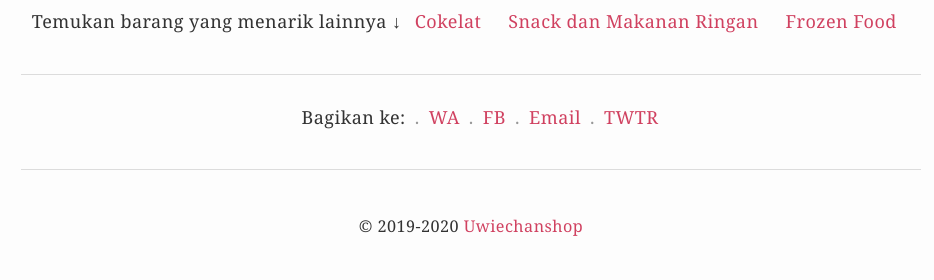
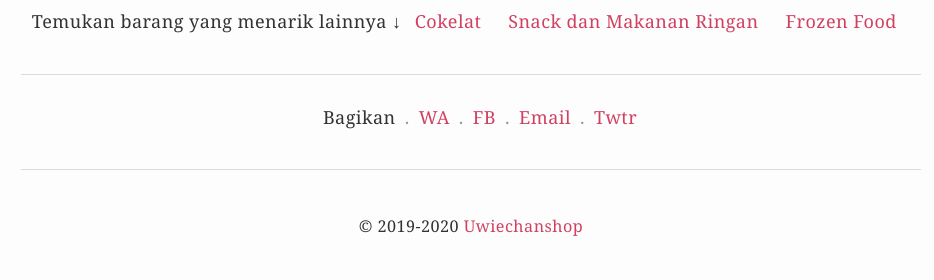
Before and after one commit to krhmwn/uwiechanshop, a Jekyll site: the page built from _posts/2020-01-01-kacang-kue-lebaran.markdown, in a window 1280 px wide. Shown: the part 1080-1360 px from the top of the page, without its empty margins (169-1103 px from the left). Built offline with Jekyll 4.4.1, drawn with Linux system fonts in a browser that asks for light colours.

Commit message:
Update v.1.2.25

```diff
--- a/_layouts/post.html
+++ b/_layouts/post.html
@@ -17,10 +17,10 @@ layout: default
 </nav>
 <nav class="share">
 <ul>
-<li>Bagikan ke:</li>
+<li>Bagikan</li>
 <li><a href="https://api.whatsapp.com/send?text={{ site.url }}{{ page.url }}">WA</a></li>
 <li><a href="https://www.facebook.com/sharer.php?u={{ site.url }}{{ page.url }}">FB</a></li>
 <li><a href="mailto:?&body={{ site.url }}{{ page.url }}">Email</a></li>
-<li><a href="http://twitter.com/home?status={{ site.url }}{{ page.url }}">TWTR</a></li>
+<li><a href="http://twitter.com/home?status={{ site.url }}{{ page.url }}">Twtr</a></li>
 </ul>
 </nav>
```
